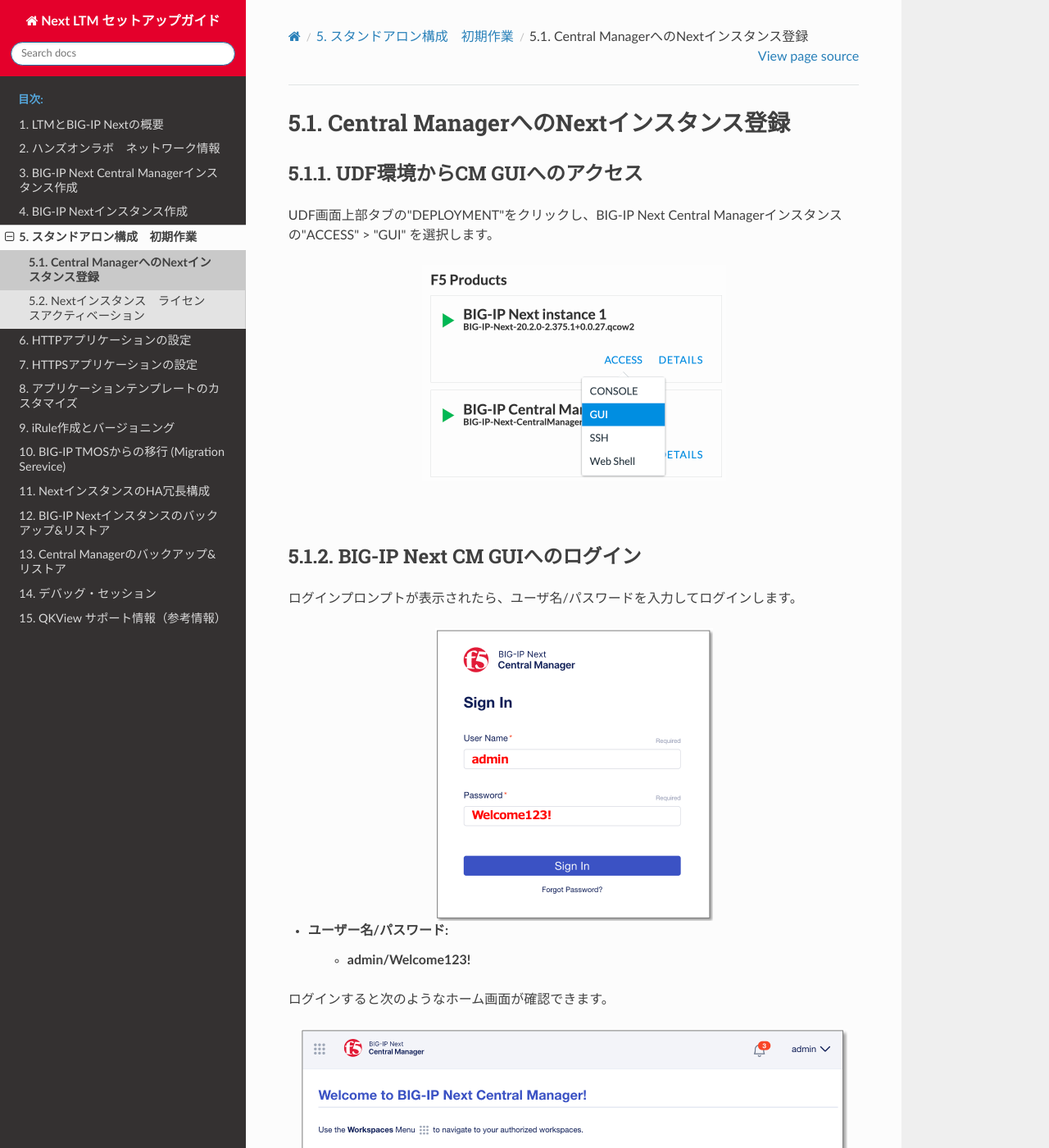
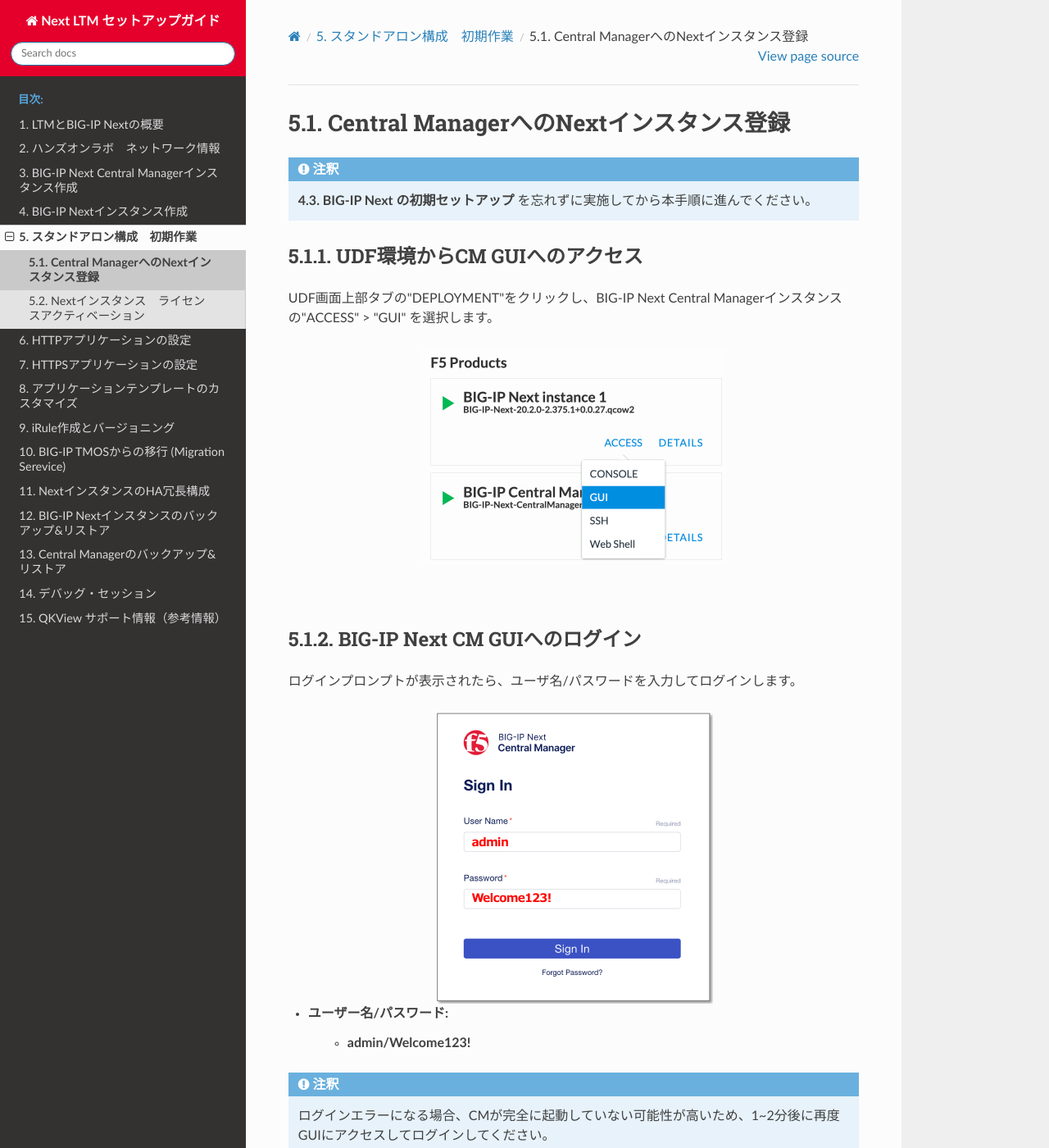
Before and after one commit to BeF5/f5j-easy-setup-next-ltm, a Sphinx documentation site: the page built from docs/content05/module01/module01.rst, in a window 1280 px wide and 1400 px high. Shown: the whole window at 82% size. Built offline with Sphinx 7.4.7 and the Read the Docs theme 2.0.0, drawn with Linux system fonts in a browser that asks for light colours.

Commit message:
Update module01.rst

```diff
--- a/docs/content05/module01/module01.rst
+++ b/docs/content05/module01/module01.rst
@@ -1,5 +1,8 @@
 Central ManagerへのNextインスタンス登録
 ======================================
+
+.. note::
+   **4.3. BIG-IP Next の初期セットアップ** を忘れずに実施してから本手順に進んでください。
 
 UDF環境からCM GUIへのアクセス
 --------------------------------------
@@ -24,6 +27,10 @@ BIG-IP Next CM GUIへのログイン
 
 - ユーザー名/パスワード:
    - **admin/Welcome123!**
+
+
+.. note::
+   ログインエラーになる場合、CMが完全に起動していない可能性が高いため、1~2分後に再度GUIにアクセスしてログインしてください。
 
 
 ログインすると次のようなホーム画面が確認できます。
```
